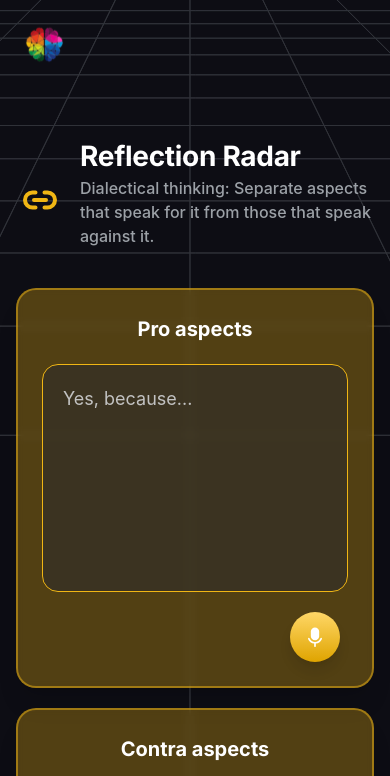
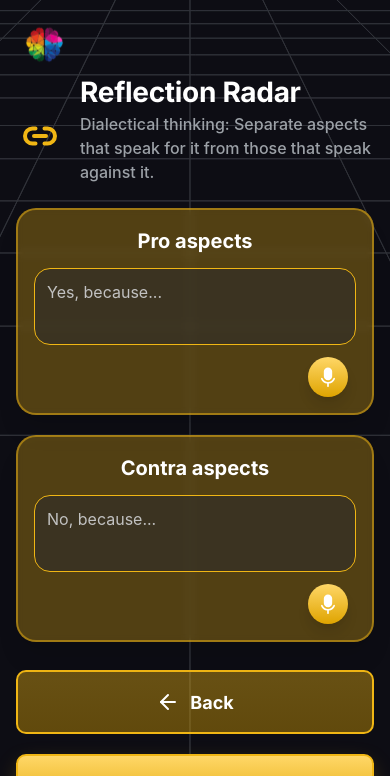
Before and after one commit to HafizAbeer/mind-set-1, a React (Vite) app: page /reflection-aspects in a window 390 px wide. Shown: the top 776 px of the page. Built offline with nearby package versions, Linux system fonts and the light colour scheme; a web font is replaced by a local one.

Commit message:
shrink reflection text cards on mobile
Reduce card min-height from 400px to 180px on mobile (sm+ unchanged),
trim inner padding, gap, and mic button size, and lower page top
padding/header margin so both cards plus back/forward buttons fit on
a phone screen. Laptop and desktop sizing is preserved.

```diff
--- a/src/components/dashboard/ReflectionTextCard.jsx
+++ b/src/components/dashboard/ReflectionTextCard.jsx
@@ -86,7 +86,7 @@ const ReflectionTextCard = ({ title, placeholder, value, onChange }) => {
 
   return (
     <div
-      className="w-full max-w-[554px] min-h-[400px] xl:h-[452px] rounded-[20px] p-6 sm:p-[32px] flex flex-col gap-[20px] shadow-xl relative"
+      className="w-full max-w-[554px] min-h-[180px] sm:min-h-[400px] xl:h-[452px] rounded-[20px] p-4 sm:p-[32px] flex flex-col gap-3 sm:gap-[20px] shadow-xl relative"
       style={{
         backgroundColor: "rgba(240, 182, 20, 0.3)",
         border: "2px solid #F0B61480",
@@ -97,12 +97,12 @@ const ReflectionTextCard = ({ title, placeholder, value, onChange }) => {
         {title}
       </h2>
 
-      <div className="flex-1 rounded-[16px] p-[20px] bg-[#27282E]/50 border border-[#F0B614] overflow-hidden">
+      <div className="flex-1 rounded-[16px] p-3 sm:p-[20px] bg-[#27282E]/50 border border-[#F0B614] overflow-hidden">
         <textarea
           value={value}
           onChange={(e) => onChange(e.target.value)}
           placeholder={placeholder}
-          className="w-full h-full bg-transparent border-[none] outline-none text-white font-inter text-[18px] leading-[28px] placeholder:text-[#C2C2C2] resize-none"
+          className="w-full h-full bg-transparent border-[none] outline-none text-white font-inter text-[16px] sm:text-[18px] leading-[22px] sm:leading-[28px] placeholder:text-[#C2C2C2] resize-none"
         />
       </div>
 
@@ -126,7 +126,7 @@ const ReflectionTextCard = ({ title, placeholder, value, onChange }) => {
           }
           aria-label={isRecording ? "Stop recording" : "Start recording"}
           aria-pressed={isRecording}
-          className="w-[50px] h-[50px] rounded-full flex items-center justify-center hover:opacity-90 transition-all active:scale-90 shadow-lg disabled:opacity-50 disabled:cursor-not-allowed"
+          className="w-10 h-10 sm:w-[50px] sm:h-[50px] rounded-full flex items-center justify-center hover:opacity-90 transition-all active:scale-90 shadow-lg disabled:opacity-50 disabled:cursor-not-allowed"
           style={{
             background: isRecording
               ? "linear-gradient(180deg, #FF6B6B 0%, #C0392B 100%)"
--- a/src/pages/ReflectionAspects.jsx
+++ b/src/pages/ReflectionAspects.jsx
@@ -28,9 +28,9 @@ const ReflectionAspects = () => {
       </div>
 
       {/* Main Content Container */}
-      <div className="flex-1 flex flex-col items-center justify-center w-full max-w-[1128px] px-4 pt-40 pb-10 translate-y-[-20px]">
+      <div className="flex-1 flex flex-col items-center justify-center w-full max-w-[1128px] px-4 pt-24 sm:pt-40 pb-10 translate-y-[-20px]">
         {/* Page Header Area */}
-        <div className="w-full flex items-center gap-[16px] mb-[40px]">
+        <div className="w-full flex items-center gap-[16px] mb-6 sm:mb-[40px]">
           <div className="flex items-center justify-center w-12 h-12 mt-3 shrink-0">
             <img src={reflectionIcon} alt="Logo" className="w-9 h-9" />
           </div>
--- a/src/pages/ReflectionExperiences.jsx
+++ b/src/pages/ReflectionExperiences.jsx
@@ -28,9 +28,9 @@ const ReflectionExperiences = () => {
       </div>
 
       {/* Main Content Container */}
-      <div className="flex-1 flex flex-col items-center justify-center w-full max-w-[1128px] px-4 pt-40 pb-10 translate-y-[-20px]">
+      <div className="flex-1 flex flex-col items-center justify-center w-full max-w-[1128px] px-4 pt-24 sm:pt-40 pb-10 translate-y-[-20px]">
         {/* Page Header Area */}
-        <div className="w-full flex items-center gap-[16px] mb-[40px]">
+        <div className="w-full flex items-center gap-[16px] mb-6 sm:mb-[40px]">
           <div className="flex items-center justify-center w-12 h-12 mt-3 shrink-0">
             <img src={reflectionIcon} alt="Logo" className="w-9 h-9" />
           </div>
```
